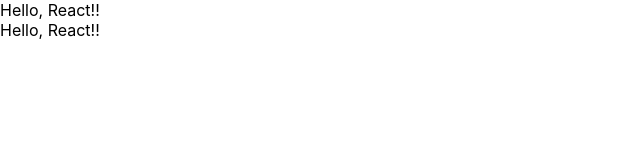
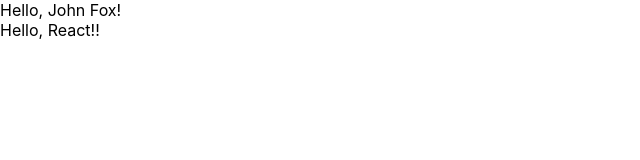
Before and after one commit to julietvt/react_pd2021, a React (Create React App) app: page / in a window 1280 px wide. Shown: the top 160 px of the page, without its empty margins (0-640 px from the left). Built offline with nearby package versions, Linux system fonts and the light colour scheme.

Commit message:
fun . add props

```diff
--- a/src/App.js
+++ b/src/App.js
@@ -15,7 +15,7 @@ props => (Компонент)
 function App() {
   return (
     <>
-      <ReactFun />
+      <ReactFun name={'John'} surname={'Fox'} />
       <ReactClass />
     </>
   );
--- a/src/components/Hello_fun/index.js
+++ b/src/components/Hello_fun/index.js
@@ -1,6 +1,11 @@
 import React from 'react';
 const HelloFun = (props) => {
-  return <div>Hello, React!!</div>;
+  const { name, surname } = props;
+  return (
+    <div>
+      Hello, {name} {surname}!
+    </div>
+  );
 };
 
 export default HelloFun;
```
